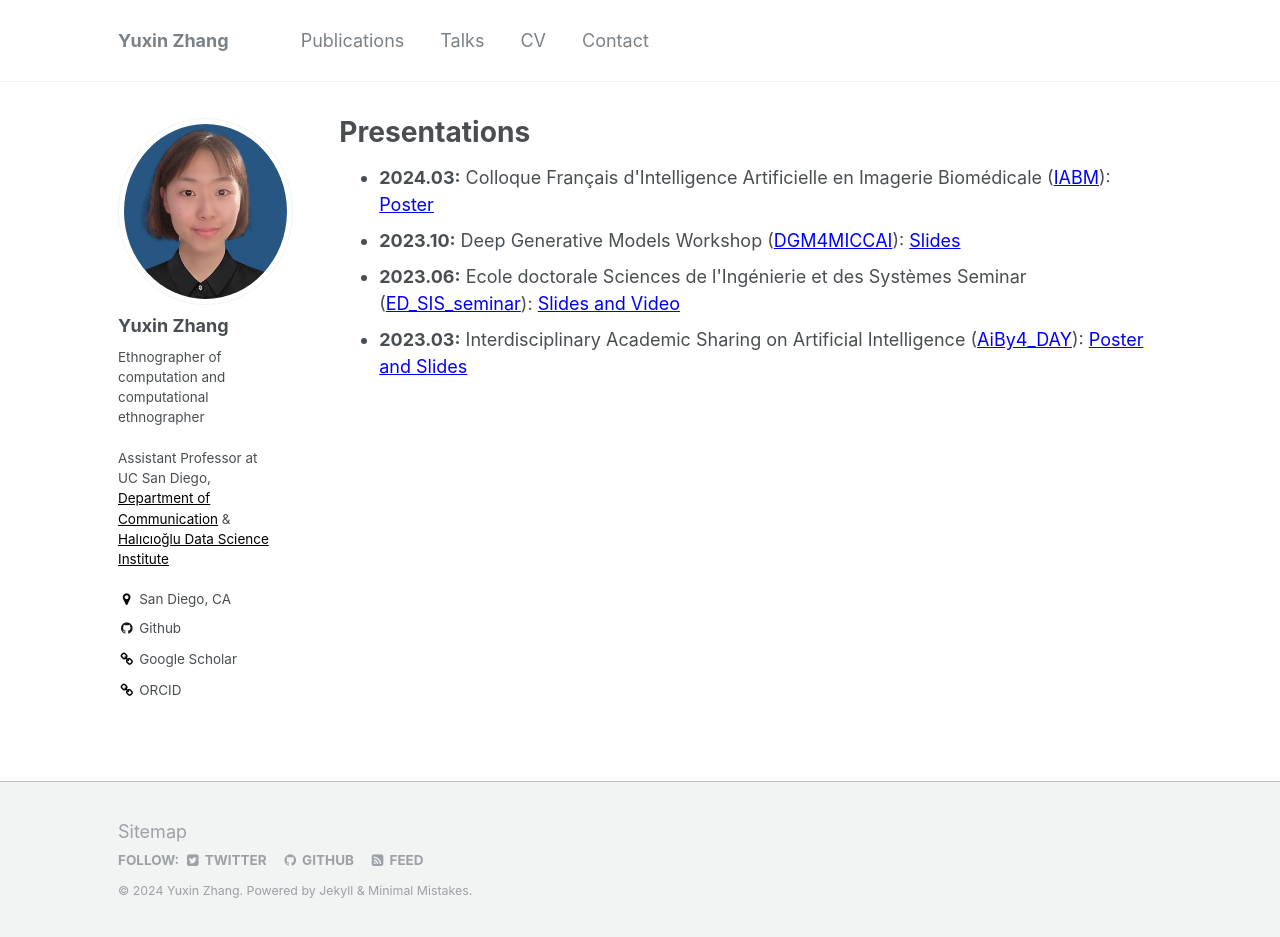
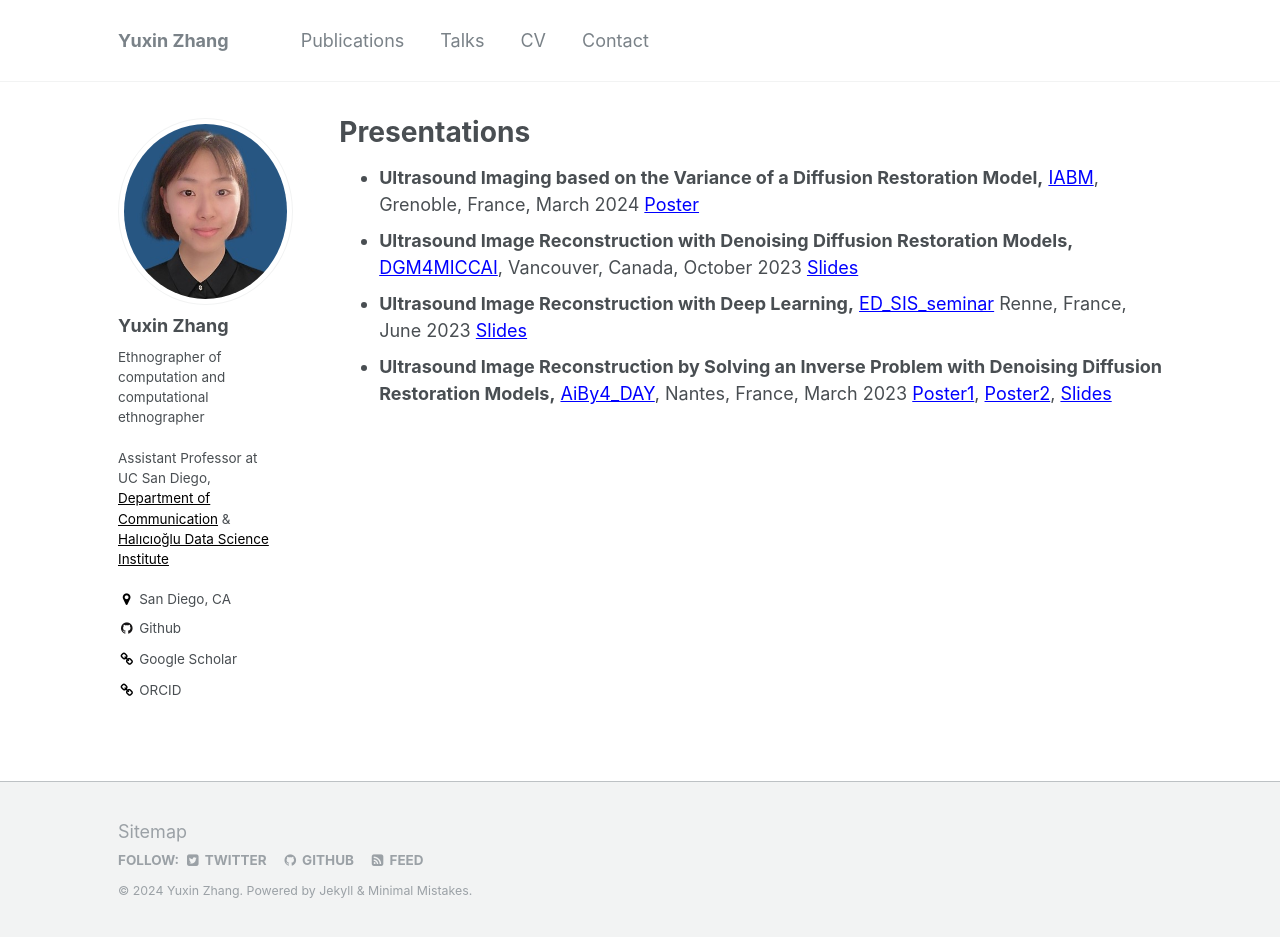
Before and after one commit to Yuxin-Zhang-Jasmine/Yuxin-Zhang-Jasmine.github.io, a Jekyll site: the page built from _pages/talks.html, in a window 1280 px wide and 937 px high. Built offline with Jekyll 4.4.1, drawn with Linux system fonts in a browser that asks for light colours.

Commit message:
Update talks.html

```diff
--- a/_pages/talks.html
+++ b/_pages/talks.html
@@ -8,15 +8,16 @@ author_profile: true
 
 <ul>
   <li>
-    <strong>2024.03:</strong> Colloque Français d'Intelligence Artificielle en Imagerie Biomédicale (<a href="https://iabm2024.sciencesconf.org/" style="color: blue; text-decoration: underline;">IABM</a>): <a href="https://drive.google.com/drive/folders/18JDe6w5a9Ze6fa70K2nd0LwfP0ZBQE8R?usp=sharing" style="color: blue; text-decoration: underline;">Poster</a>
+    <strong>Ultrasound Imaging based on the Variance of a Diffusion Restoration Model,</strong> <a href="https://iabm2024.sciencesconf.org/" style="color: blue; text-decoration: underline;">IABM</a>, Grenoble, France, March 2024 <a href="https://yuxin-zhang-jasmine.github.io/files/IABM/IABM2024_poster.pdf" style="color: blue; text-decoration: underline;">Poster</a>
   </li>
   <li>
-    <strong>2023.10:</strong> Deep Generative Models Workshop (<a href="https://dgm4miccai.github.io/" style="color: blue; text-decoration: underline;">DGM4MICCAI</a>): <a href="https://drive.google.com/file/d/1GRZcRdZ70scFVBEEXA0NkeXGOI5yqbG1/view?usp=sharing" style="color: blue; text-decoration: underline;">Slides</a>
+    <strong>Ultrasound Image Reconstruction with Denoising Diffusion Restoration Models,</strong> <a href="https://dgm4miccai.github.io/" style="color: blue; text-decoration: underline;">DGM4MICCAI</a>, Vancouver, Canada, October 2023 <a href="https://yuxin-zhang-jasmine.github.io/files/DGM4MICCAI/DGM4MICCAI2023_32_slides.pdf" style="color: blue; text-decoration: underline;">Slides</a>
   </li>
   <li>
-    <strong>2023.06:</strong> Ecole doctorale Sciences de l'Ingénierie et des Systèmes Seminar (<a href="https://ed-sis.doctorat-paysdelaloire.fr/pendant/ed-sis-seminar" style="color: blue; text-decoration: underline;">ED_SIS_seminar</a>): <a href="https://drive.google.com/drive/folders/1ZSC7Q1ziNu5omIcBimwL8r_YcsWGZSPc?usp=sharing" style="color: blue; text-decoration: underline;">Slides and Video</a>
+    <strong>Ultrasound Image Reconstruction with Deep Learning,</strong> <a href="https://ed-sis.doctorat-paysdelaloire.fr/pendant/ed-sis-seminar" style="color: blue; text-decoration: underline;">ED_SIS_seminar</a> Renne, France, June 2023 <a href="https://yuxin-zhang-jasmine.github.io/files/EDSIS/ED_SIS_seminar_2023.pdf" style="color: blue; text-decoration: underline;">Slides</a>
   </li>
   <li>
-    <strong>2023.03:</strong> Interdisciplinary Academic Sharing on Artificial Intelligence (<a href="https://aiby4.ls2n.fr/2022/12/01/aiby4-day/" style="color: blue; text-decoration: underline;">AiBy4_DAY</a>): <a href="https://drive.google.com/drive/folders/1-qroL3gWnNAv_hD2r6iGTsc-wh8z7m0b?usp=sharing" style="color: blue; text-decoration: underline;">Poster and Slides</a>
+    <strong>Ultrasound Image Reconstruction by Solving an Inverse Problem with Denoising Diffusion
+Restoration Models,</strong> <a href="https://aiby4.ls2n.fr/2022/12/01/aiby4-day/" style="color: blue; text-decoration: underline;">AiBy4_DAY</a>, Nantes, France, March 2023 <a href="https://yuxin-zhang-jasmine.github.io/files/AiBy4/AiBy4_v1_poster.pdf" style="color: blue; text-decoration: underline;">Poster1</a>, <a href="https://yuxin-zhang-jasmine.github.io/files/AiBy4/AiBy4_v2_poster.pdf" style="color: blue; text-decoration: underline;">Poster2</a>, <a href="https://yuxin-zhang-jasmine.github.io/files/AiBy4/AiBy4_Slides.pdf" style="color: blue; text-decoration: underline;">Slides</a>
   </li>
 </ul>
```
